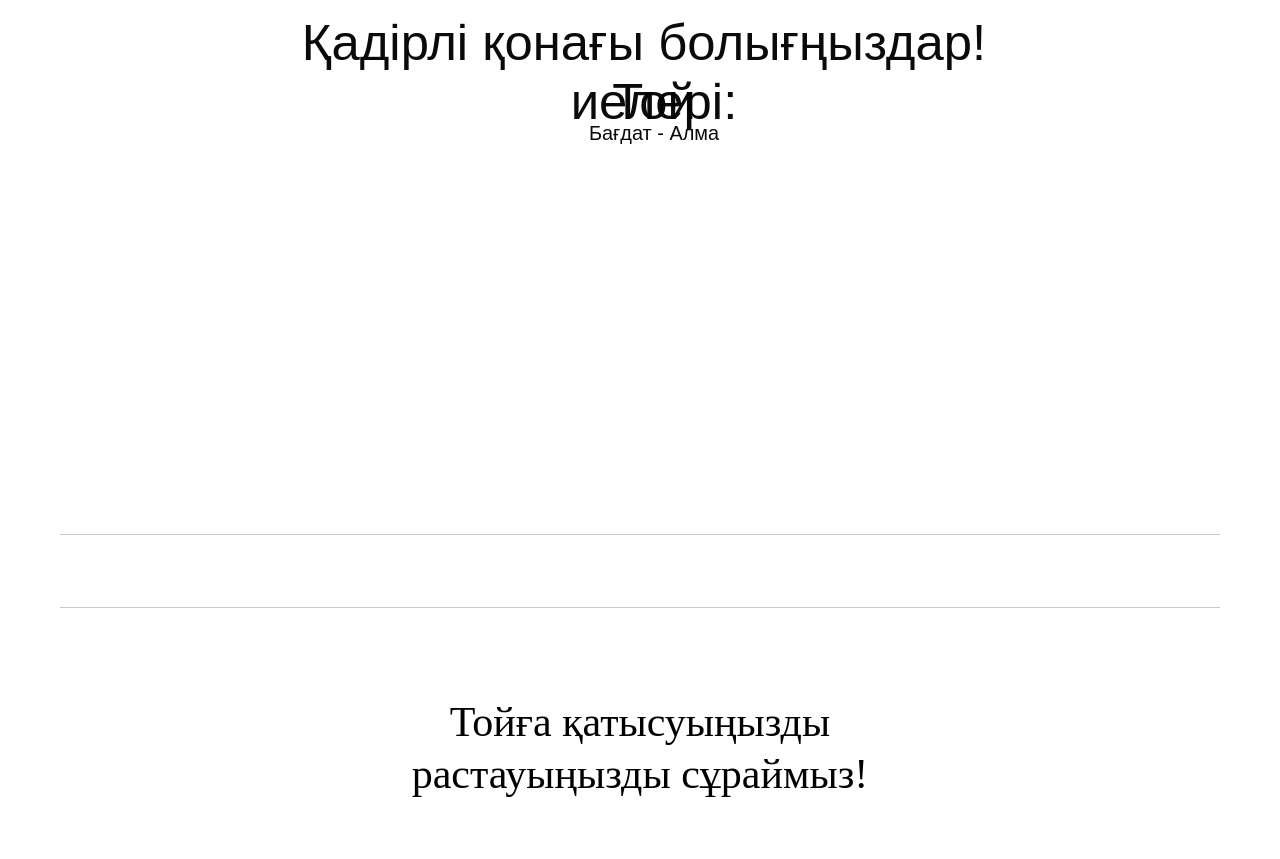
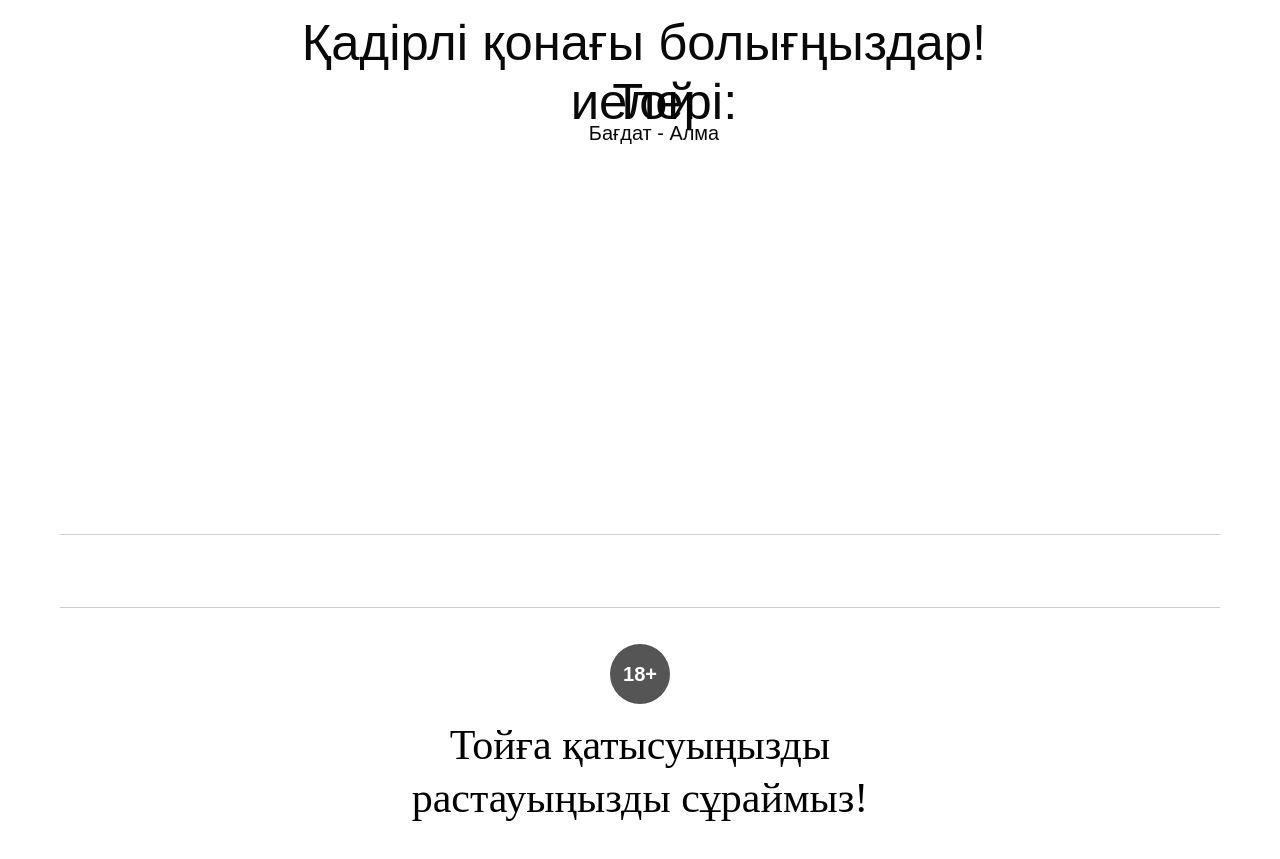
Before and after one commit to toiga-keliniz/Baglan-uzatu, a plain HTML site: page index.html in a window 1280 px wide. Shown: the part 1941-2800 px from the top of the page. Drawn offline with Linux system fonts and the light colour scheme; a web font is replaced by a local one.

Commit message:
Update index.html

```diff
--- a/index.html
+++ b/index.html
@@ -174,9 +174,36 @@
 
     <style>#rec723692193 .t415__descr-second, #rec723692193 .t415__hint {
     color: #333333;
-    }</style><style> #rec723692193 .t415__uptitle { color: #000000; } #rec723692193 .t415__title { color: #000000; } @media screen and (min-width: 900px) { #rec723692193 .t415__title { font-size: 50px; } } #rec723692193 .t415__descr { color: #ffffff; font-weight: 500; } #rec723692193 .t415__descr-second { color: #ffffff; font-weight: 500; } #rec723692193 .t415__hint { color: #000000; padding-top: 100px; padding-bottom: 100px; }</style></div><div id="rec723692194" class="r t-rec" style=" " data-record-type="126"><!-- T118 --><div class="t118"><div class="t-container"><div class="t-col t-col_12 "><hr class="t118__line" style="background-color:#000000;opacity:0.2;"></div></div></div></div><div id="rec723692195" class="r t-rec t-rec_pt_0 t-rec_pb_0" style="padding-top:0px;padding-bottom:0px; " data-animationappear="off" data-record-type="678"><!-- t678 --><div class="t678 t-input_nomargin"><div class="t-section__container t-container"><div class="t-col t-col_12"><div class="t-section__topwrapper t-align_center"><div class="t-section__title t-title t-title_xs t-animate" data-animate-style="zoomin" data-animate-group="yes" field="btitle"><br><span style="font-weight: 400; font-family: Romulc;">Тойға қатысуыңызды
-    </span><br><span style="font-weight: 400; font-family: Romulc;">
-        растауыңызды сұраймыз!</span><span style="font-weight: 500;"> </span><br><br><span style="font-weight: 400; font-family: Romulc;"></span><br><br></div> </div></div></div><div class="t-container"><div class="t-col t-col_8 t-prefix_2"><div class="t-animate" data-animate-style="zoomin" data-animate-group="yes" data-animate-order="1">
+    }</style><style> #rec723692193 .t415__uptitle { color: #000000; } #rec723692193 .t415__title { color: #000000; } @media screen and (min-width: 900px) { #rec723692193 .t415__title { font-size: 50px; } } #rec723692193 .t415__descr { color: #ffffff; font-weight: 500; } #rec723692193 .t415__descr-second { color: #ffffff; font-weight: 500; } #rec723692193 .t415__hint { color: #000000; padding-top: 100px; padding-bottom: 100px; }</style></div><div id="rec723692194" class="r t-rec" style=" " data-record-type="126"><!-- T118 --><div class="t118"><div class="t-container"><div class="t-col t-col_12 "><hr class="t118__line" style="background-color:#000000;opacity:0.2;"></div></div></div></div><div id="rec723692195" class="r t-rec t-rec_pt_0 t-rec_pb_0" style="padding-top:0px;padding-bottom:0px; " data-animationappear="off" data-record-type="678"><!-- t678 --><div class="t678 t-input_nomargin"><div class="t-section__container t-container"><div class="t-col t-col_12">
+  <div class="t-section__topwrapper t-align_center">
+    <div class="t-section__title t-title t-title_xs t-animate"
+         data-animate-style="zoomin" data-animate-group="yes" field="btitle">
+
+      <!-- Иконка 18+ -->
+      <div style="
+        display: flex;
+        align-items: center;
+        justify-content: center;
+        width: 60px;
+        height: 60px;
+        font-size: 20px;
+        font-weight: bold;
+        color: white;
+        background-color: #555; /* спокойный тёмно-серый */
+        border-radius: 50%;
+        margin: 0 auto 15px;
+      ">
+        18+
+      </div>
+
+      <span style="font-weight: 400; font-family: Romulc;">Тойға қатысуыңызды</span><br>
+      <span style="font-weight: 400; font-family: Romulc;">растауыңызды сұраймыз!</span>
+      <span style="font-weight: 500;"></span><br><br>
+      <span style="font-weight: 400; font-family: Romulc;"></span><br><br>
+    </div>
+  </div>
+</div>
+</div><div class="t-container"><div class="t-col t-col_8 t-prefix_2"><div class="t-animate" data-animate-style="zoomin" data-animate-group="yes" data-animate-order="1">
 
 
         <form id="form574070553" name='form574070553' role="form" action='https://script.google.com/macros/s/AKfycbwnu5YnFWtvZCT9LhJ3dhS7-gdLXapQqT6gtsOdmTAwhHz5b007KMXCLhJehbhPE6Qu/exec' method='POST' data-formactiontype="2" data-inputbox=".t-input-group" class="t-form t-form_inputs-total_2 t-form_bbonly">
```
